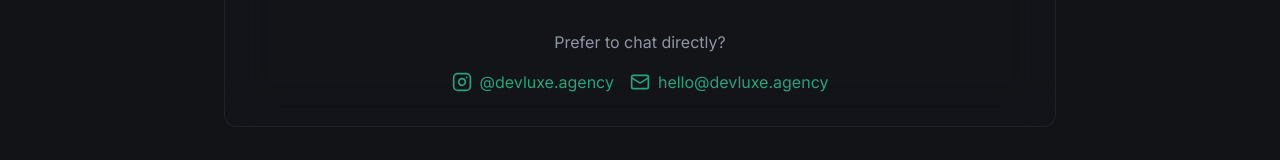
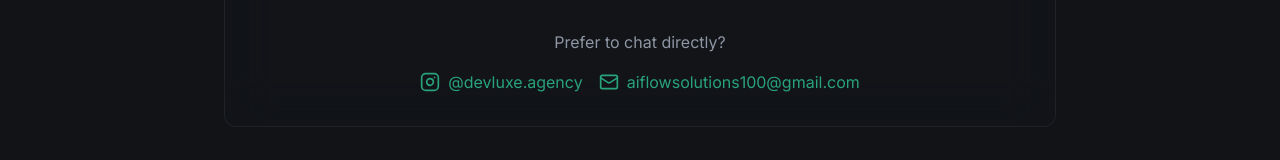
Before and after one commit to malcryptt/ZexLabs, a React (Vite) app: page /contact in a window 1280 px wide. Shown: the part 786-946 px from the top of the page. Built offline with nearby package versions, Linux system fonts and the light colour scheme; the HTML template or start-up script is replaced by a standard one.

Commit message:
Fix email link

```diff
--- a/src/pages/Contact.tsx
+++ b/src/pages/Contact.tsx
@@ -185,11 +185,11 @@ const Contact = () => {
                   @devluxe.agency
                 </a>
                 <a
-                  href="mailto:hello@devluxe.agency"
+                  href="mailto:aiflowsolutions100@gmail.com"
                   className="flex items-center gap-2 text-accent hover:underline"
                 >
                   <Mail size={20} />
-                  hello@devluxe.agency
+                  aiflowsolutions100@gmail.com
                 </a>
               </div>
             </div>
```
